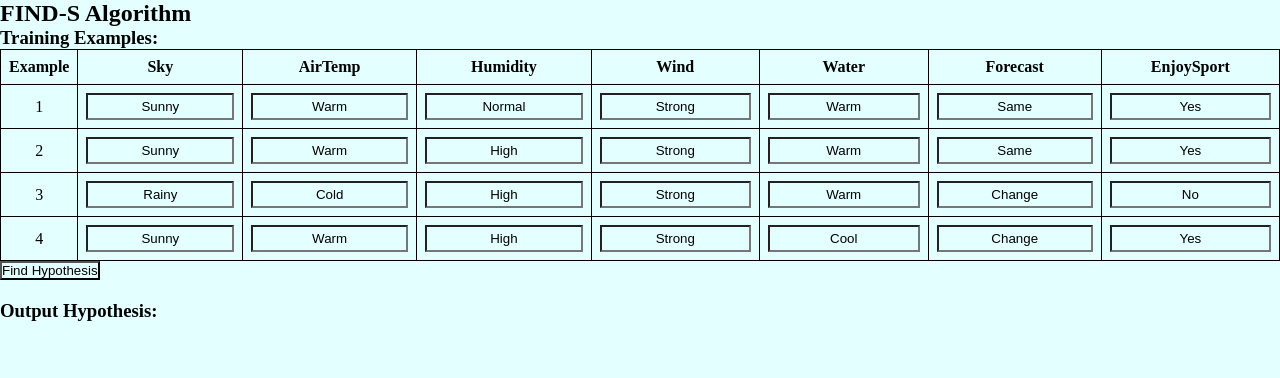
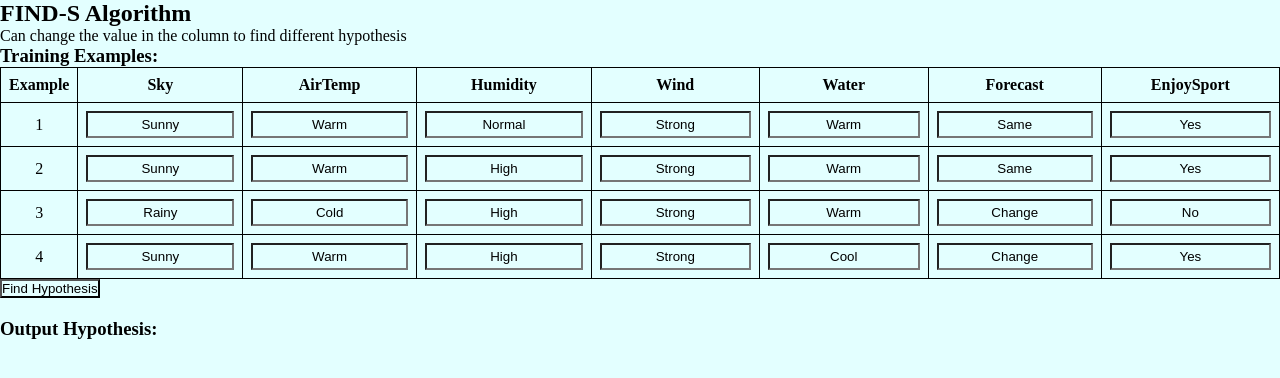
Before and after one commit to Chethan-ks2902/Find_S_algoritum, a plain HTML site: page index.html in a window 1280 px wide. Drawn offline with Linux system fonts and the light colour scheme.

Commit message:
Update index.html

```diff
--- a/index.html
+++ b/index.html
@@ -37,6 +37,7 @@
 <body>
 
     <h2>FIND-S Algorithm </h2>
+    <p>Can change the value in the column to find different hypothesis </p>
 
 
     <h3>Training Examples:</h3>
```
